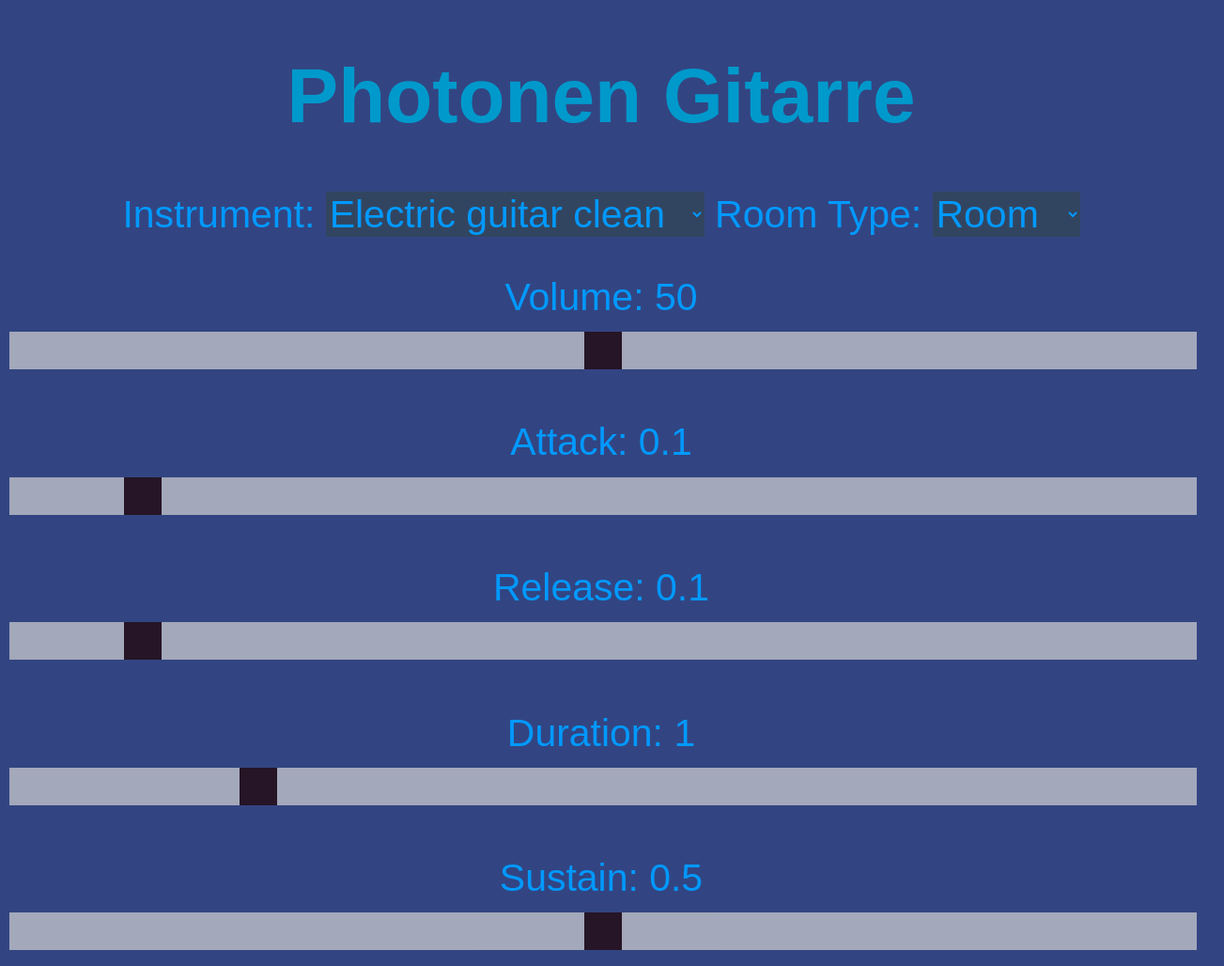
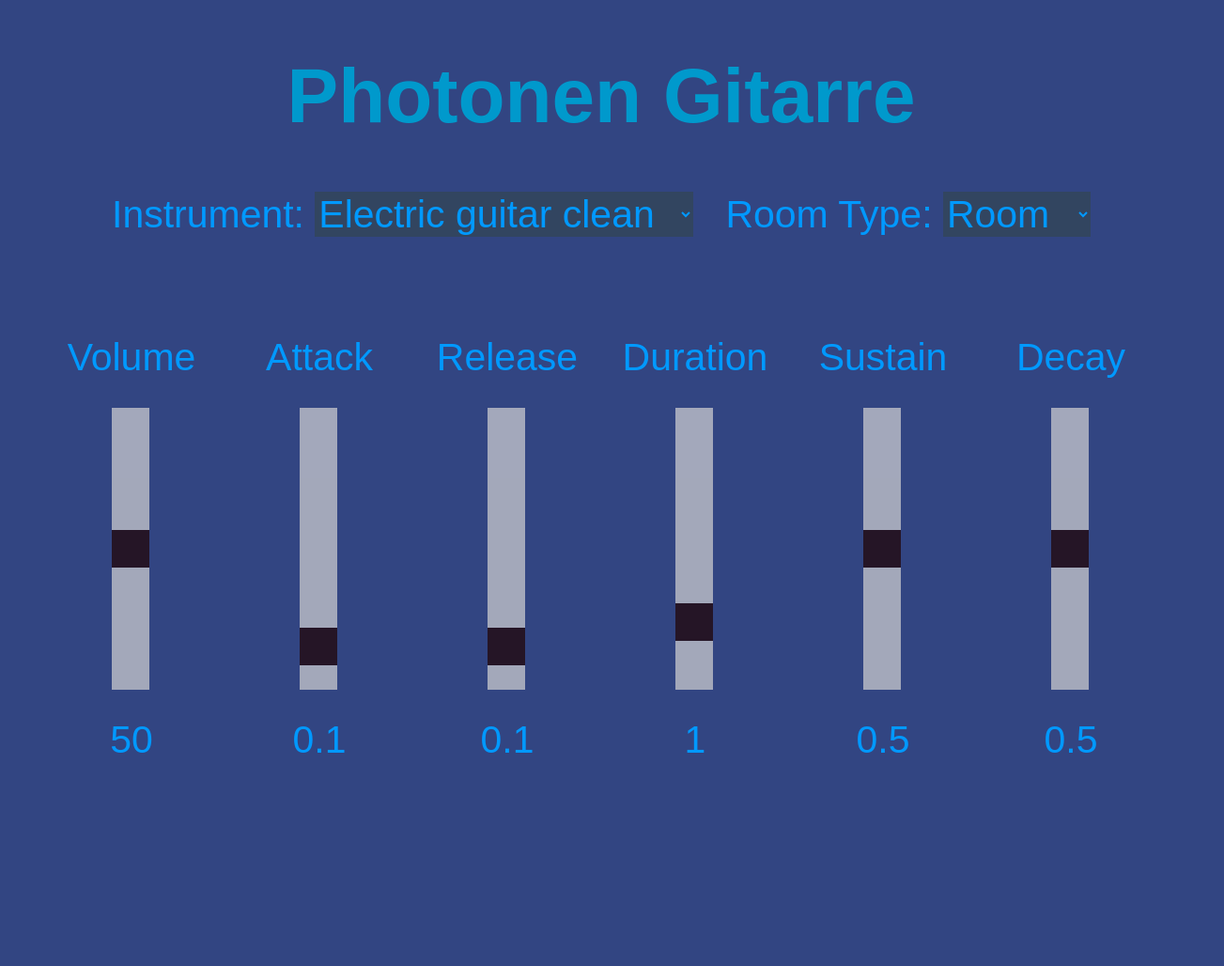
Before and after one commit to Raffli/PhotonenGitarre, a website with bundled scripts: page WebApp/index.html in a window 1280 px wide. Shown: the top 1028 px of the page at 94% size, 1303 px wide, since content can reach past the window. After the commit the page ends 875 px from the top, so only its background shows below. Built offline with nearby package versions, Linux system fonts and the light colour scheme; no server answers; files whose address does not match are found by name.

Commit message:
Websiten layout weiter angepasst, input range in einzelne divs verschoben und vertical gemacht

```diff
--- a/WebApp/index.html
+++ b/WebApp/index.html
@@ -10,6 +10,7 @@
             Instrument:
             <select id="select">
             </select>
+            &nbsp
             Room Type:
             <select id="convolverSelectList">
                 <option value="room">Room</option>
@@ -18,29 +19,31 @@
                 <option value="garage">Garage</option>
             </select>
         </div>
-        <p></p>
-        <div id="gainDiv">Volume:  <span id="gainOutput" class="output">50</span>
+        <div id = "controlsDiv">
+            <div id="gainDiv">Volume
                 <input type="range" min="0" max="100" value="50" class="slider" id="gainSlider">
+                <span id="gainOutput" class="output">50</span>
             </div>
-        <p></p>
-        <div id="attackDiv">Attack: <span id="attackOutput" class="output">0.1</span>
+            <div id="attackDiv">Attack
                 <input type="range" min="0" max="100" value="10" class="slider" id="attackSlider">
+                <span id="attackOutput" class="output">0.1</span>
             </div>
-        <p></p>
-        <div id="releaseDiv">Release: <span id="releaseOutput" class="output">0.1</span>
+            <div id="releaseDiv">Release
                 <input type="range" min="0" max="100" value="10" class="slider" id="releaseSlider">
+                <span id="releaseOutput" class="output">0.1</span>
             </div>
-        <p></p>
-        <div id="durationDiv">Duration: <span id="durationOutput" class="output">1</span>
+            <div id="durationDiv">Duration
                 <input type="range" min="0" max="500" value="100" class="slider" id="durationSlider">
+                <span id="durationOutput" class="output">1</span>
             </div>
-        <p></p>
-        <div id="sustainDiv">Sustain: <span id="sustainOutput" class="output">0.5</span>
+            <div id="sustainDiv">Sustain
                 <input type="range" min="0" max="100" value="50" class="slider" id="sustainSlider">
+                <span id="sustainOutput" class="output">0.5</span>
             </div>
-        <p></p>
-        <div id="decayDiv">Decay: <span id="decayOutput" class="output">0.5</span>
+            <div id="decayDiv">Decay
                 <input type="range" min="0" max="100" value="50" class="slider" id="decaySlider">
+                <span id="decayOutput" class="output">0.5</span>
+            </div>
         </div>
         <script src="bundle.js"></script>
         <script src="node_modules/soundfont-player/dist/soundfont-player.js"></script>
--- a/WebApp/style.css
+++ b/WebApp/style.css
@@ -18,16 +18,18 @@ h1 {
 .slider {
     -webkit-appearance: none;
     appearance: none;
-    width: 100%;
+    width: 300px;
     height: 40px;
     background: #d3d3d3;
     outline: none;
     opacity: 0.7;
     -webkit-transition: .2s;
     transition: opacity .2s;
-    margin-top: 1em;
-    margin-bottom: 1em;
-
+    margin-top: 12em;
+    margin-bottom: 12em;
+    margin-right: 1em;
+    margin-left: -3.8em;
+    transform: rotate(-90deg);
 }
 
 .slider:hover {
@@ -41,6 +43,7 @@ h1 {
     height: 40px;
     background: #200100;
     cursor: pointer;
+
 }
 
 
@@ -57,3 +60,58 @@ option {
   border-top:1px solid #444;
   padding:.3em 1em .3em 1em;
 }
+
+#controlsDiv{
+    padding:2em 1em 1em 1em;
+    display: flex;
+    justify-content: center;
+}
+
+#gainDiv{
+    text-align:center;
+    align-content: center;
+    float: left;
+    width: 200px;
+    height:500px;
+    font-size:0.8
+}
+#attackDiv{
+    text-align:center;
+    align-content: center;
+    float: left;
+    width: 200px;
+    height:500px;
+    font-size:0.8
+}
+#releaseDiv{
+    text-align:center;
+    align-content: center;
+    float: left;
+    width: 200px;
+    height:500px;
+    font-size:0.8
+}
+#durationDiv{
+    text-align:center;
+    align-content: center;
+    float: left;
+    width: 200px;
+    height:500px;
+    font-size:0.8
+}
+#sustainDiv{
+    text-align:center;
+    align-content: center;
+    float: left;
+    width: 200px;
+    height:500px;
+    font-size:0.8
+}
+#decayDiv{
+    text-align:center;
+    align-content: center;
+    float: left;
+    width: 200px;
+    height:500px;
+    font-size:0.8
+}
```
Lines whose indentation alone changed are shown as unchanged.
